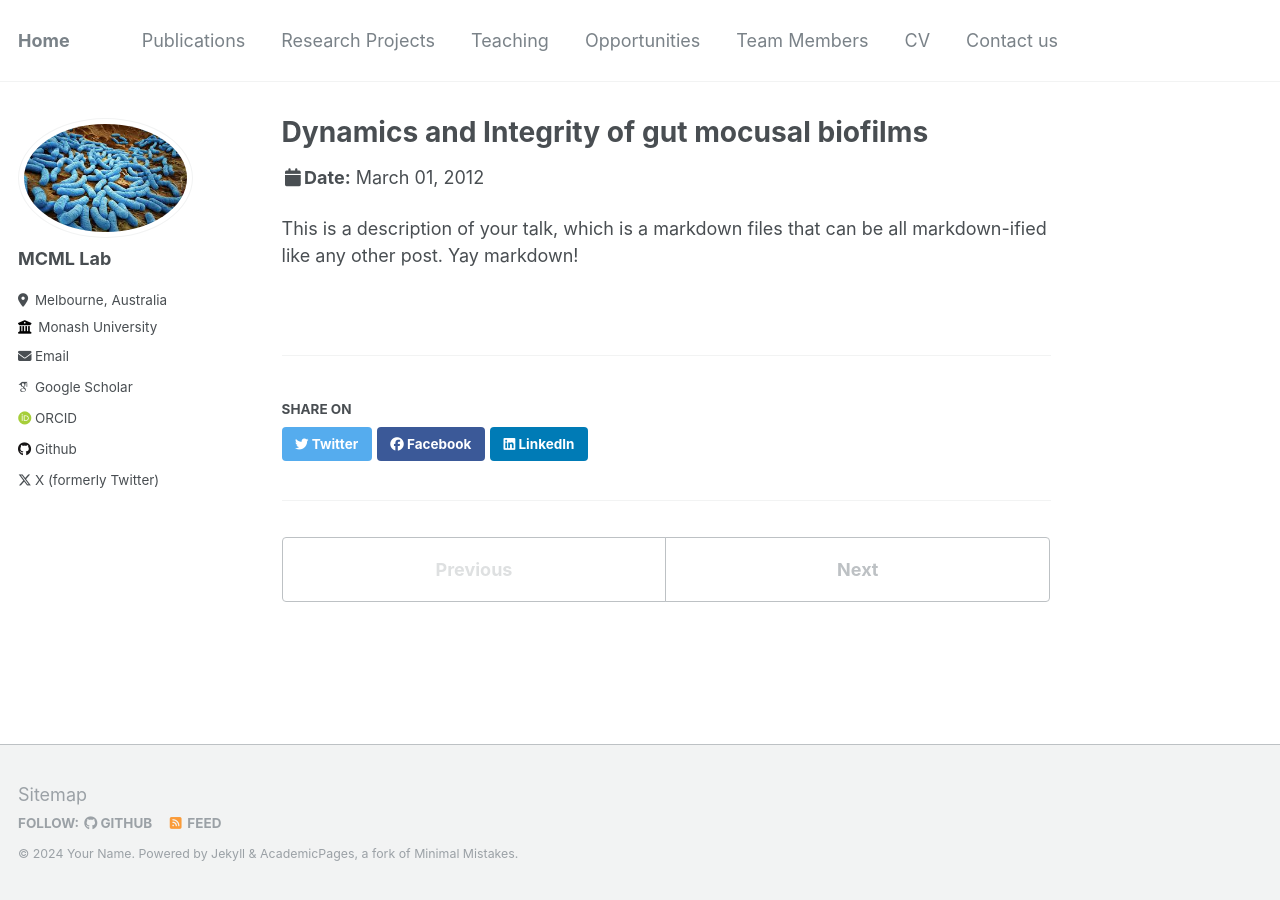
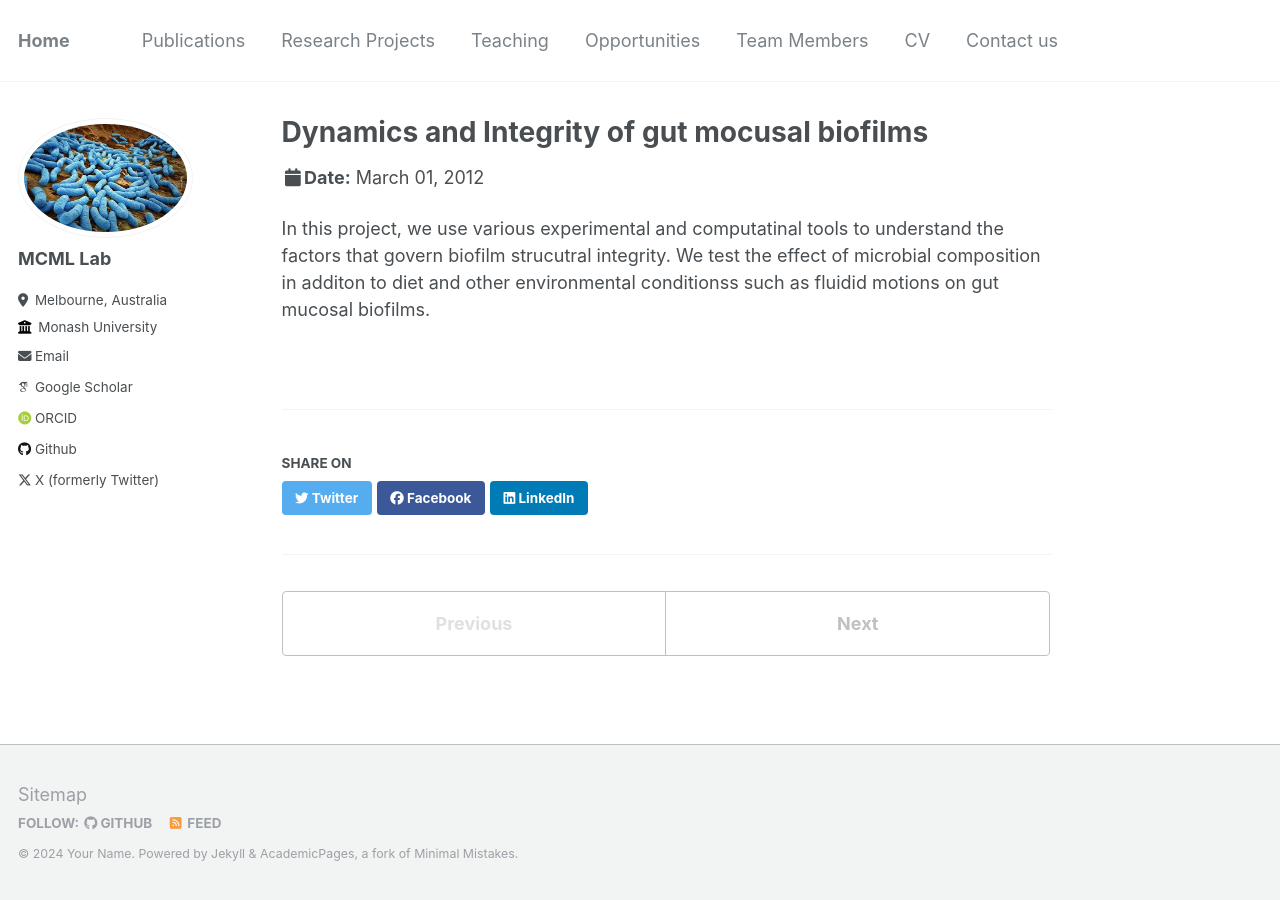
Before and after one commit to AminValiei/valieilab, a Jekyll site: the page built from _talks/2012-03-01-talk-1.md, in a window 1280 px wide. Built offline with Jekyll 4.4.1, drawn with Linux system fonts in a browser that asks for light colours; some web fonts are replaced.

Commit message:
Update 2012-03-01-talk-1.md

```diff
--- a/_talks/2012-03-01-talk-1.md
+++ b/_talks/2012-03-01-talk-1.md
@@ -2,10 +2,10 @@
 title: "Dynamics and Integrity of gut mocusal biofilms"
 #collection: talks
 #type: "Talk"
-permalink: /talks/2012-03-01-talk-1
+#permalink: /talks/2012-03-01-talk-1
 #venue: "UC San Francisco, Department of Testing"
 #date: 2012-03-01
 #location: "San Francisco, California"
 ---
 
-This is a description of your talk, which is a markdown files that can be all markdown-ified like any other post. Yay markdown!
+In this project, we use various experimental and computatinal tools to understand the factors that govern biofilm strucutral integrity. We test the effect of microbial composition in additon to diet and other environmental conditionss such as fluidid motions on gut mucosal biofilms.
```
